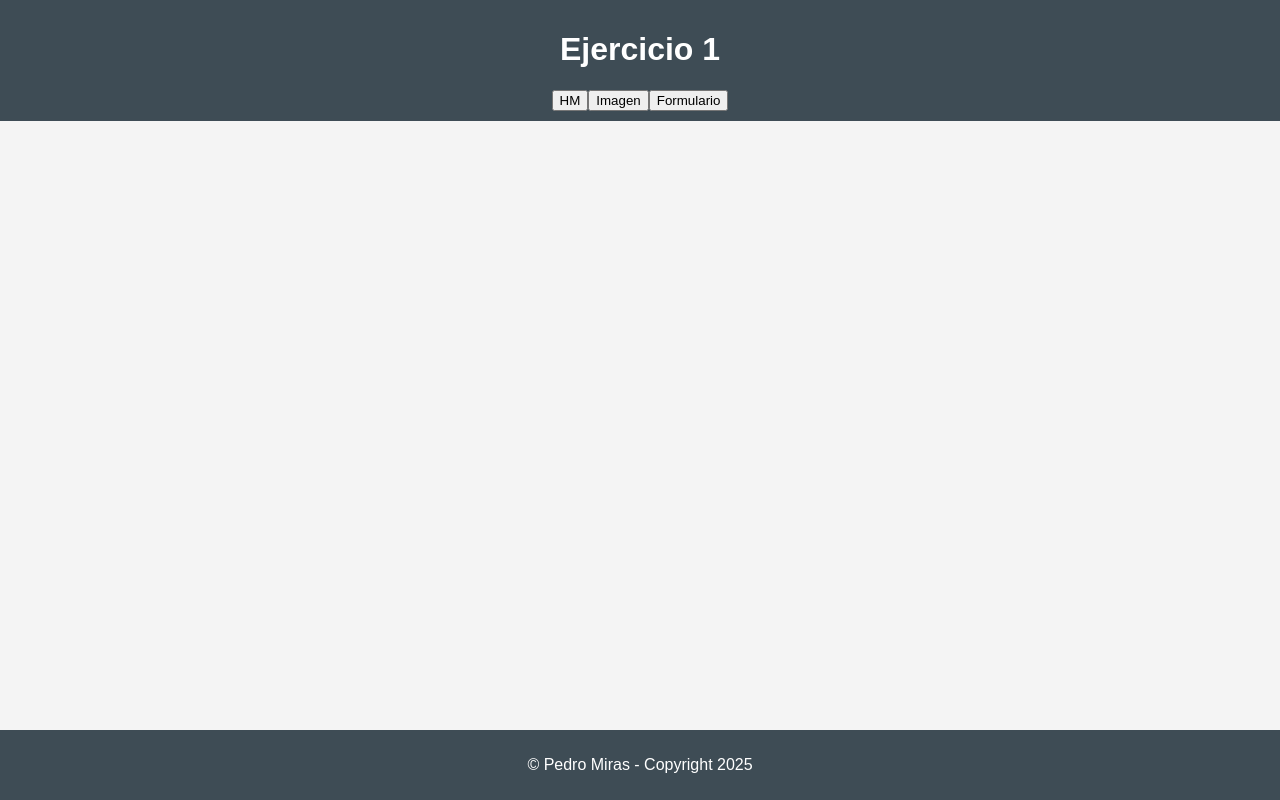
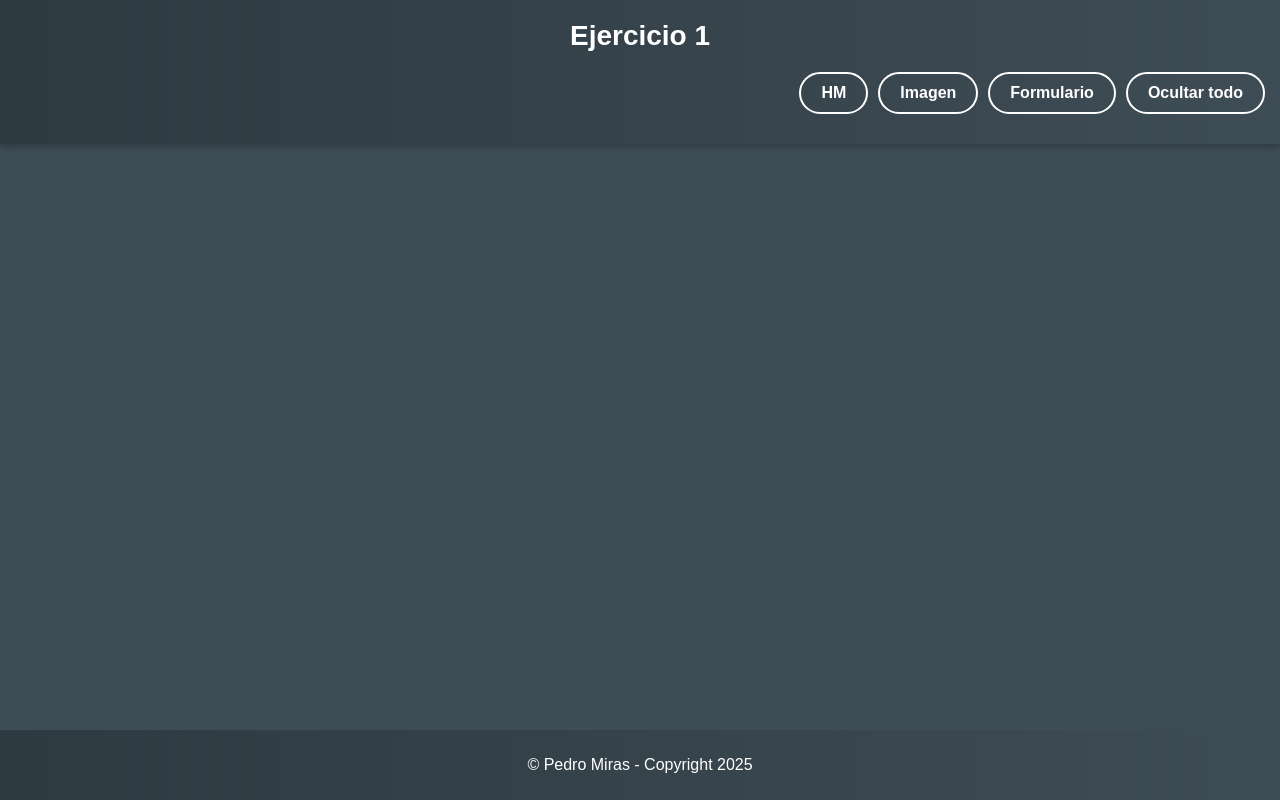
Before and after one commit to PEDROMIRAS/DAW2, a PHP site: page / in a window 1280 px wide. Run offline with PHP 8.4, Linux system fonts and the light colour scheme.

Commit message:
Mejora interfaz y funcionalidad de la página de secciones
Se agregaron comentarios descriptivos en HTML, se añadió un botón para ocultar todas las secciones, y se mejoró la estructura del formulario para mostrar el texto ingresado. El CSS fue reorganizado y embellecido con estilos modernos, degradados y animaciones en los botones y secciones. El JavaScript ahora gestiona la visibilidad de las secciones de forma centralizada y muestra el texto del formulario al enviarlo.

```diff
--- a/DWEC/T1/EJ1/index.html
+++ b/DWEC/T1/EJ1/index.html
@@ -1,37 +1,54 @@
-<!DOCTYPE html>
-<html lang="en">
+<!DOCTYPE html> <!-- Define el documento como HTML5 -->
+<html lang="en"> <!-- Idioma del contenido: inglés -->
 <head>
-    <meta charset="UTF-8">
-    <meta name="viewport" content="width=device-width, initial-scale=1.0">
-    <title>EJ1</title>
-    <link rel="stylesheet" href="./style/style.css">
+    <meta charset="UTF-8"> <!-- Define la codificación de caracteres como UTF-8 -->
+    <meta name="viewport" content="width=device-width, initial-scale=1.0"> <!-- Garantiza un diseño responsive -->
+    <title>EJ1</title> <!-- Título que se mostrará en la pestaña del navegador -->
+    <link rel="stylesheet" href="./style/style.css"> <!-- Enlace al archivo de estilos CSS -->
 </head>
 <body>
-    <Header>
-        <h1>Ejercicio 1</h1>
-        <nav id="navbar">
-            <button id="btnHM">HM</button>
-            <button id="btnImg">Imagen</button>
-            <button id="btnForm">Formulario</button>
+    <!-- ====== ENCABEZADO ====== -->
+    <header> <!-- Encabezado principal de la página -->
+        <h1>Ejercicio 1</h1>  <!--Título principal -->
+
+        <!-- ====== BARRA DE NAVEGACIÓN ====== -->
+        <nav id="navbar"> <!-- Barra de navegación con tres botones -->
+            <button id="btnHM">HM</button> <!-- Botón que muestra el texto "Hola Mundo" -->
+            <button id="btnImg">Imagen</button> <!-- Botón que muestra la sección de imagen -->
+            <button id="btnForm">Formulario</button> <!-- Botón que muestra la sección de formulario -->
+            <button id="btnHide">Ocultar todo</button>
         </nav>
-    </Header>
-        <div id="HW">
-            <h1>HOLA MUNDO!</h1>
-        </div>
-        <div id="image">
-            <img src="./assets/images/001-Agile-Hello-World.webp" alt="holaMundo">
-        </div>
-        <div id="formulario">
-            <form action=""></form>
-            <input type="text" placeholder="Escribe tu nombre...">
-            <button>Enviar</button>
-        </div>
-        <div id="texto-fomulario">
+    </header>
+
+    <!-- ====== SECCIÓN "HOLA MUNDO" ====== -->
+    <div id="HW"> <!-- Contenedor oculto por defecto; se muestra al pulsar el botón HM -->
+        <h1>HOLA MUNDO!</h1> <!-- Texto de ejemplo -->
+    </div>
+
+    <!-- ====== SECCIÓN IMAGEN ====== -->
+    <div id="image"> <!-- Contenedor oculto por defecto; se muestra al pulsar el botón Imagen -->
+        <img src="./assets/images/001-Agile-Hello-World.webp" alt="holaMundo"> <!-- Imagen con ruta relativa -->
+    </div>
+
+    <!-- ====== SECCIÓN FORMULARIO ====== -->
+    <div id="formulario"> <!-- Contenedor oculto por defecto; se muestra al pulsar el botón Formulario -->
+        <form action=""> <!-- Formulario vacío por ahora; puede usarse para procesar datos -->
+            <input type="text" id="inputName" placeholder="Escribe tu nombre..."> <!-- Campo de texto con placeholder -->
+            <button type="submit">Enviar</button> <!-- Botón para enviar el formulario -->
+        </form>
+        <br>
+        <!-- ====== TEXTO DEL FORMULARIO ====== -->
+        <div id="texto-formulario"> <!-- Contenedor destinado a mostrar mensajes o resultados del formulario -->
 
         </div>
-    <footer>
-        <p>© Pedro Miras - Copyright 2025</p>
+    </div>
+
+    <!-- ====== PIE DE PÁGINA ====== -->
+    <footer> <!-- Sección final de la página -->
+        <p>© Pedro Miras - Copyright 2025</p> <!-- Texto del pie de página -->
     </footer>
-    <script src="./js/script.js"></script>
+
+    <!-- ====== SCRIPT JAVASCRIPT ====== -->
+    <script src="./js/script.js"></script> <!-- Archivo externo JS que contiene la lógica de interacción -->
 </body>
 </html>
--- a/DWEC/T1/EJ1/style/style.css
+++ b/DWEC/T1/EJ1/style/style.css
@@ -1,56 +1,114 @@
-body{
-    font-family: Arial, sans-serif;
-    margin: 0;
-    padding: 0;
-    background-color: #f4f4f4;
-    align-items: center;
-    display: flex;
-    flex-direction: column;
+/* ====== ESTILO GENERAL ====== */
+body {
+    font-family: Arial, sans-serif; /* Fuente por defecto */
+    margin: 0; /* Quita márgenes */
+    padding: 0; /* Quita padding */
+    background-color: #3e4c55; /* Color de fondo general */
+    color: #ffffff; /* Texto en blanco */
+    display: flex; /* Activa flexbox */
+    flex-direction: column; /* Elementos en columna */
+    align-items: center; /* Centra elementos */
 }
-header{
-    background-color: #3e4c55;
-    color: #ffffff;
-    padding: 10px 0;
-    text-align: center;
-    width: 100%;
+
+/* ====== ENCABEZADO INTEGRADO (TÍTULO + NAVBAR) ====== */
+header {
+    background: linear-gradient(90deg, #2e3a42, #3e4c55); /* Degradado en todo el header */
+    color: #ffffff; /* Texto blanco */
+    padding: 20px 0; /* Espaciado arriba y abajo */
+    text-align: center; /* Centra el título */
+    width: 100%; /* Ocupa todo el ancho */
+    box-shadow: 0 2px 8px rgba(0, 0, 0, 0.3); /* Sombra general debajo del header */
+    position: sticky; /* Fijo arriba */
+    top: 0;
+    z-index: 1000;
 }
-nav{
-    display: flex;
-    justify-content: center;
+
+header h1 {
+    margin: 0 0 10px 0; /* Espacio justo entre título y nav */
+    font-size: 28px;
 }
-#HW{
-    display: none;
+
+/* ====== NAVBAR ====== */
+nav {
+    display: flex; /* Flexbox para los botones */
+    justify-content: flex-end; /* Centra los botones */
+    gap: 10px; /* Espacio entre botones */
+    padding: 10px 15px; /* Espacio a los lados */
 }
-#image{
-    display: none;
+
+nav button {
+    background: transparent; /* Fondo transparente */
+    border: 2px solid #ffffff; /* Borde blanco */
+    color: #ffffff; /* Texto blanco */
+    padding: 10px 20px; /* Espaciado interno */
+    border-radius: 25px; /* Bordes redondeados estilo píldora */
+    font-size: 16px; /* Tamaño de fuente */
+    font-weight: bold; /* Texto en negrita */
+    cursor: pointer; /* Cursor tipo mano */
+    transition: all 0.3s ease; /* Animación suave */
 }
-#image img{
-    margin: 0 auto;
-    border: 2px solid #ccc;
-    border-radius: 15px;
-    width: auto;
-    height: 200px;
-    transition: transform 0.3s, box-shadow 0.3s;
+
+nav button:hover {
+    background: #ffffff; /* Fondo blanco al pasar el ratón */
+    color: #3e4c55; /* Texto oscuro */
+    transform: scale(1.05); /* Aumenta un poco el tamaño */
+    box-shadow: 0 0 10px rgba(255, 255, 255, 0.6); /* Resplandor */
 }
-#image img:hover{
-    transform: scale(1.05);
-    box-shadow: 0 4px 8px rgba(0, 0, 0, 0.2);
+
+/* ====== SECCIÓN "HOLA MUNDO" ====== */
+#HW {
+    display: none; /* Oculto por defecto */
+    background-color: #ffffff; /* Fondo blanco */
+    color: #000; /* Texto negro */
+    padding: 20px; /* Espaciado interno */
+    margin: 20px; /* Separación exterior */
+    border-radius: 8px; /* Bordes redondeados */
+    text-align: center; /* Texto centrado */
 }
-#formulario{
-    display: none;
-    background-color: #ffffff;
+
+/* ====== SECCIÓN IMAGEN ====== */
+#image {
+    display: none; /* Oculto por defecto */
+    background-color: #ffffff; /* Fondo blanco */
     padding: 20px;
     margin: 20px;
     border-radius: 8px;
-    box-shadow: 0 0 10px rgba(0, 0, 0, 0.1);
-    width: 300px;
+    text-align: center;
 }
-footer{
-    background-color: #3e4c55;
-    color: #ffffff;
-    text-align: center;
-    padding: 10px 0;
-    position: fixed;
-    bottom: 0;
-    width: 100%;
+
+#image img {
+    margin: 0 auto; /* Centra la imagen */
+    border: 2px solid #ccc; /* Borde gris */
+    border-radius: 15px; /* Esquinas redondeadas */
+    width: auto; /* Ajusta ancho automáticamente */
+    height: 200px; /* Altura fija */
+    transition: transform 0.3s, box-shadow 0.3s; /* Animación suave */
 }
+
+#image img:hover {
+    transform: scale(1.05); /* Agranda la imagen */
+    box-shadow: 0 4px 8px rgba(0, 0, 0, 0.2); /* Sombra al pasar el ratón */
+}
+
+/* ====== SECCIÓN FORMULARIO ====== */
+#formulario {
+    display: none; /* Oculto por defecto */
+    background-color: #ffffff; /* Fondo blanco */
+    padding: 20px; /* Espaciado interno */
+    margin: 20px; /* Separación externa */
+    border-radius: 8px; /* Bordes redondeados */
+    box-shadow: 0 0 10px rgba(0, 0, 0, 0.1); /* Sombra suave */
+    width: 300px; /* Ancho fijo */
+    color: #000; /* Texto negro */
+}
+
+/* ====== FOOTER ====== */
+footer {
+    background: linear-gradient(90deg, #2e3a42, #3e4c55); /* Degradado en todo el footer */
+    color: #ffffff; /* Texto blanco */
+    text-align: center; /* Texto centrado */
+    padding: 10px 0; /* Espaciado arriba y abajo */
+    position: fixed; /* Fijo abajo de la pantalla */
+    bottom: 0; /* Pegado al borde inferior */
+    width: 100%; /* Ocupa todo el ancho */
+}
```
Also changed, not shown: DWEC/T1/EJ1/js/script.js (+42 -14 lines).
